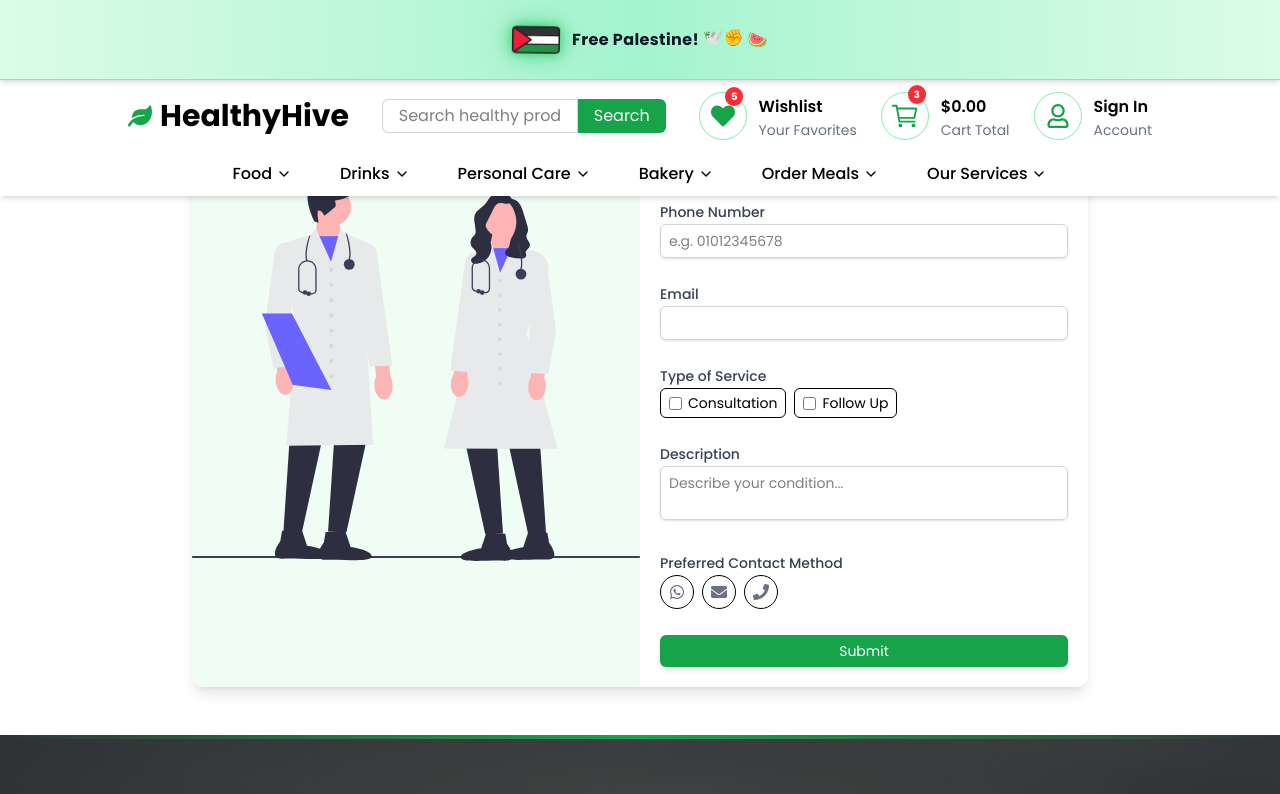
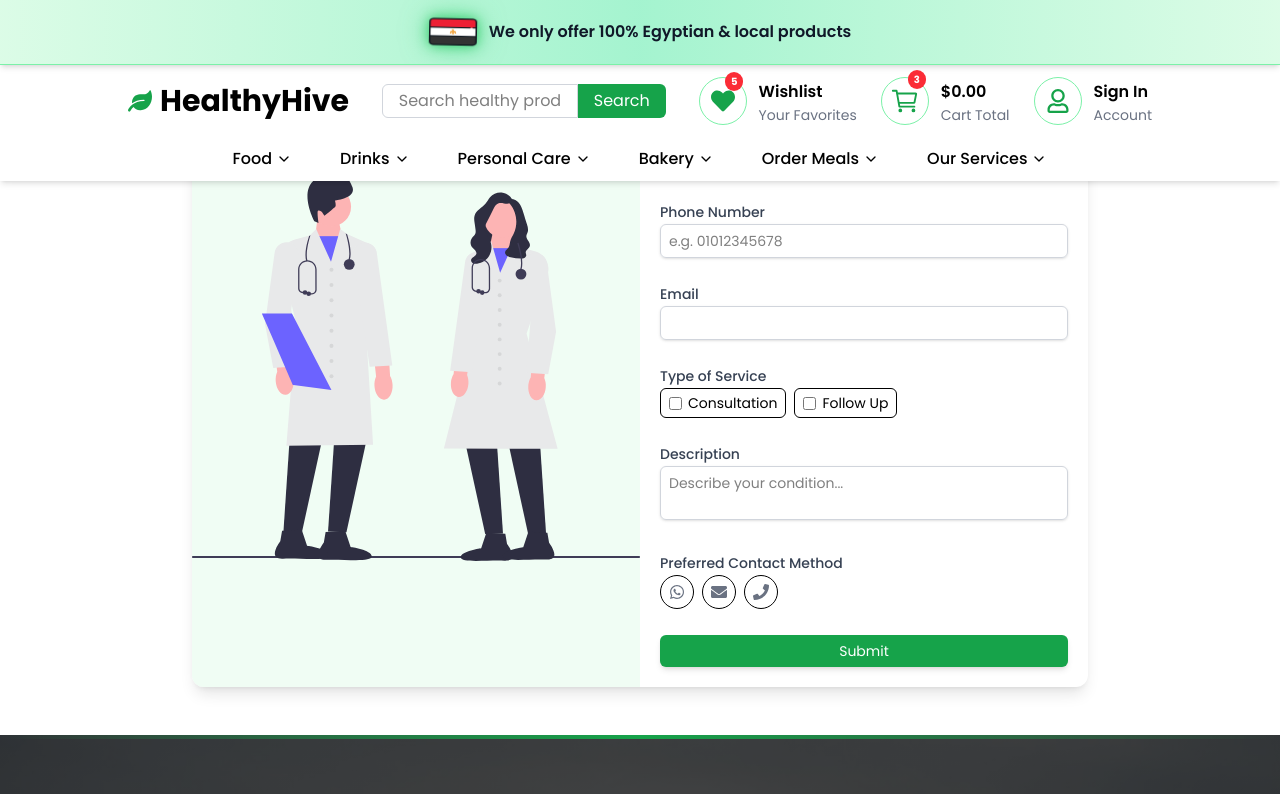
Before and after one commit to OmarIsmail277/HealthyHive, a React (Vite) app: page /services/consultations in a window 1280 px wide. Shown: the top 794 px of the page. Built offline with nearby package versions, Linux system fonts and the light colour scheme.

Commit message:
Modified Banner

```diff
--- a/src/components/Banner/Banner.jsx
+++ b/src/components/Banner/Banner.jsx
@@ -37,7 +37,7 @@ const FlashyBanner = () => {
     {
       id: 3,
       content: (
-        <div className="flex items-center space-x-2 bg-gradient-to-r from-green-600 to-green-700 text-white px-4 py-1 rounded-full shadow-md">
+        <div className="flex items-center space-x-2 bg-gradient-to-r from-green-600 to-green-700 text-white px-4 py-2 rounded-full shadow-md">
           <FaTruck className="text-white text-sm animate-bounce" />
           <span className="text-xs sm:text-sm font-medium">
             FREE SHIPPING on your FIRST 3 orders! - Use code:
@@ -53,12 +53,12 @@ const FlashyBanner = () => {
   useEffect(() => {
     const timer = setInterval(() => {
       setIndex((prev) => (prev + 1) % slides.length);
-    }, 10000);
+    }, 3000);
     return () => clearInterval(timer);
   }, [slides.length]);
 
   return (
-    <div className="w-full overflow-hidden relative bg-gradient-to-r from-green-100 via-emerald-200 to-green-100 border-b border-green-300 shadow-md h-16 sm:h-20 flex justify-center items-center">
+    <div className="w-full overflow-hidden relative bg-gradient-to-r from-green-100 via-emerald-200 to-green-100 border-b border-green-300 shadow-md py-3 flex justify-center items-center">
       <div className="transition-all duration-700 ease-in-out">
         {slides[index].content}
       </div>
```
